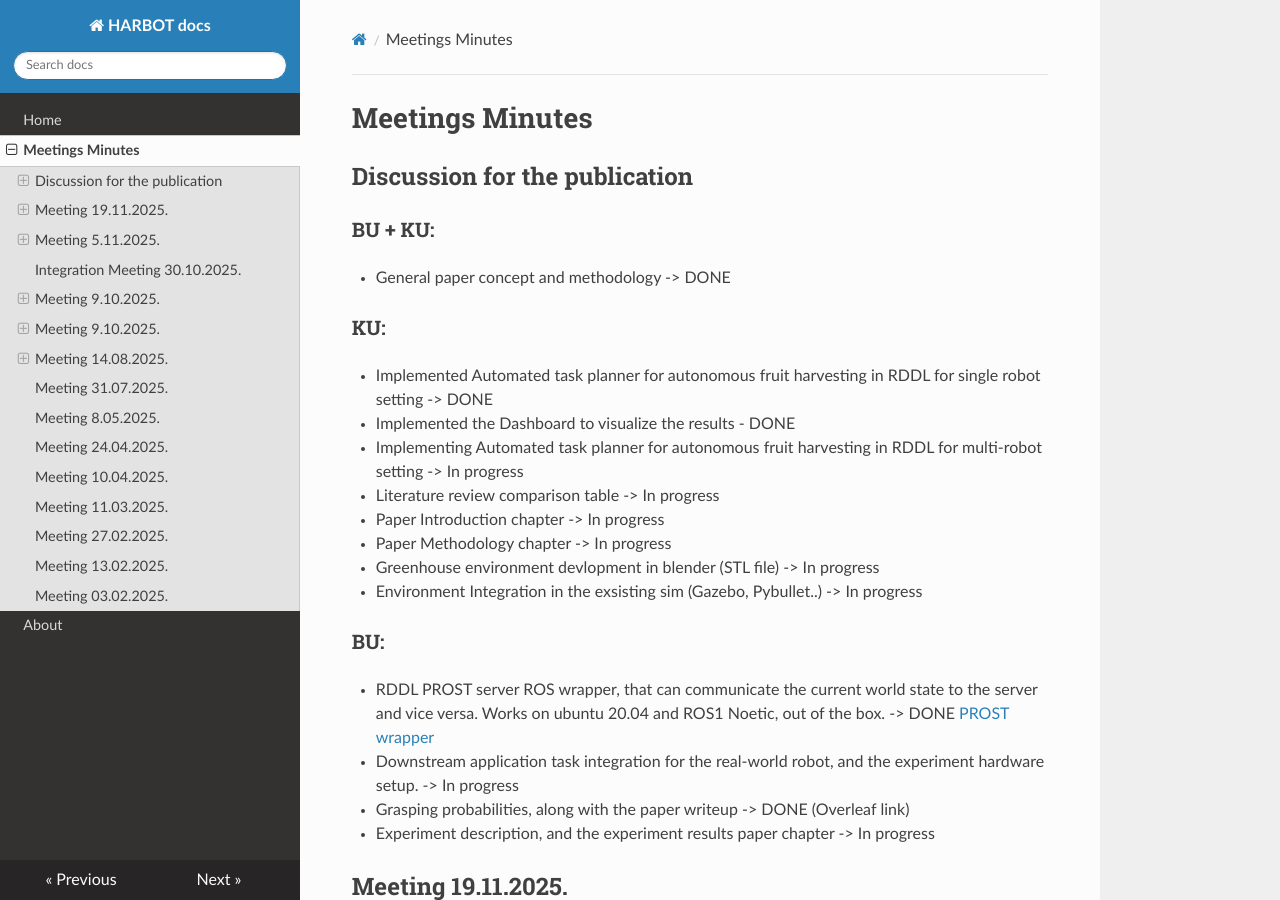
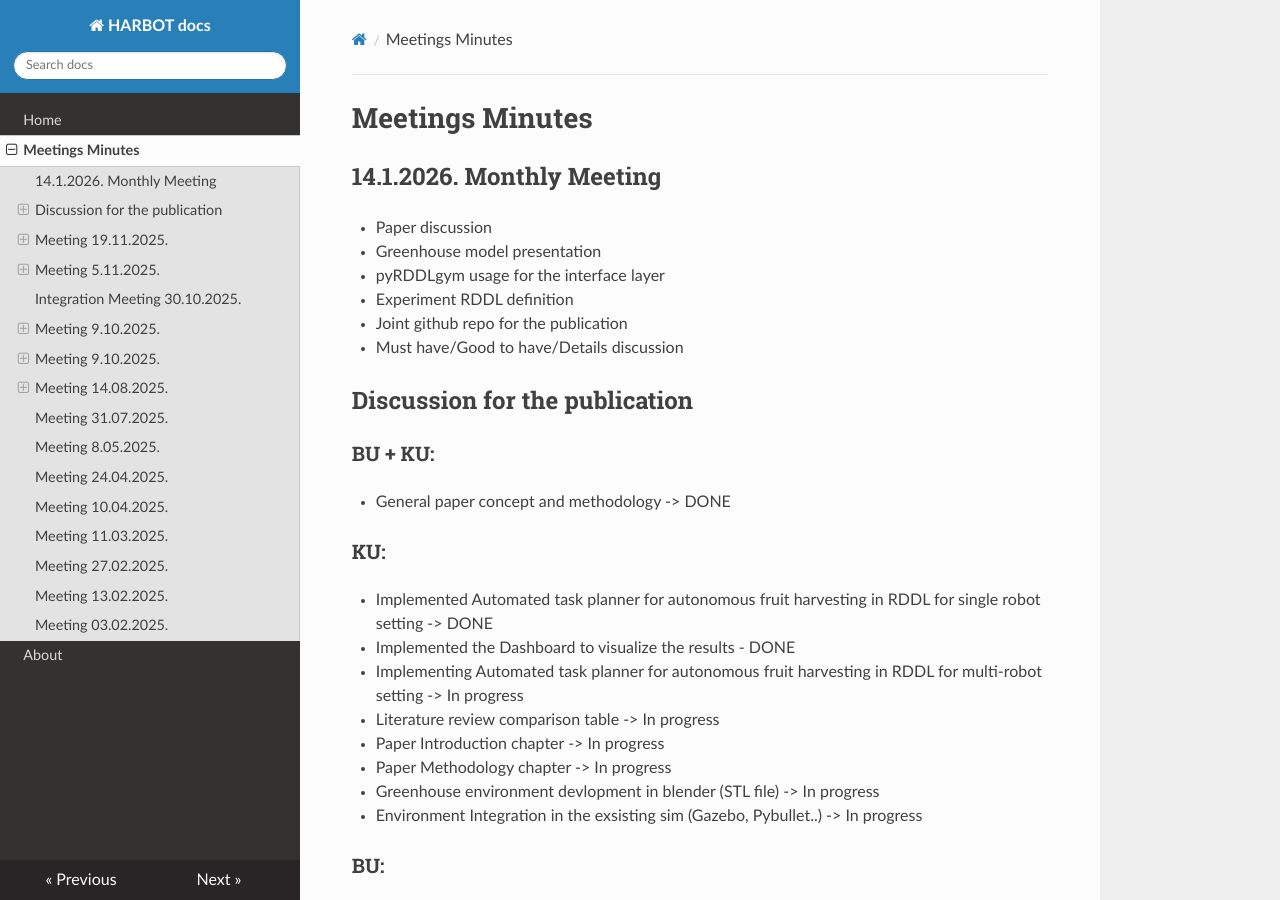
Before and after one commit to etfrobotics/HARBOT, an MkDocs documentation site: the page built from docs/logs.md, in a window 1280 px wide and 900 px high. Built offline with MkDocs 1.6.1, drawn with Linux system fonts in a browser that asks for light colours; nearby versions of some CDN libraries.

Commit message:
Update logs.md

```diff
--- a/docs/logs.md
+++ b/docs/logs.md
@@ -1,4 +1,13 @@
 # Meetings Minutes
+
+## 14.1.2026. Monthly Meeting
+
+- Paper discussion
+- Greenhouse model presentation
+- pyRDDLgym usage for the interface layer
+- Experiment RDDL definition
+- Joint github repo for the publication
+- Must have/Good to have/Details discussion
 
 ## Discussion for the publication
 
```
